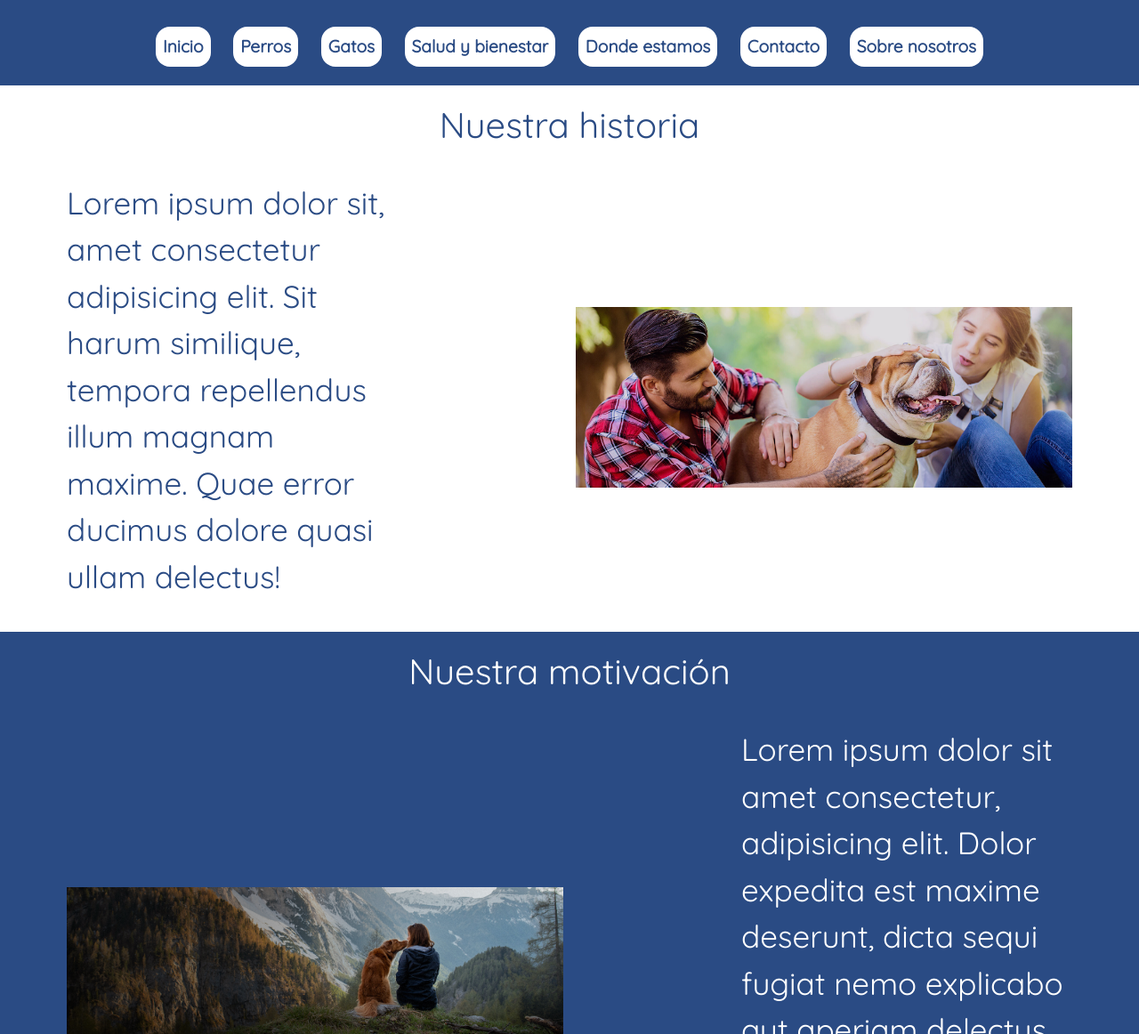
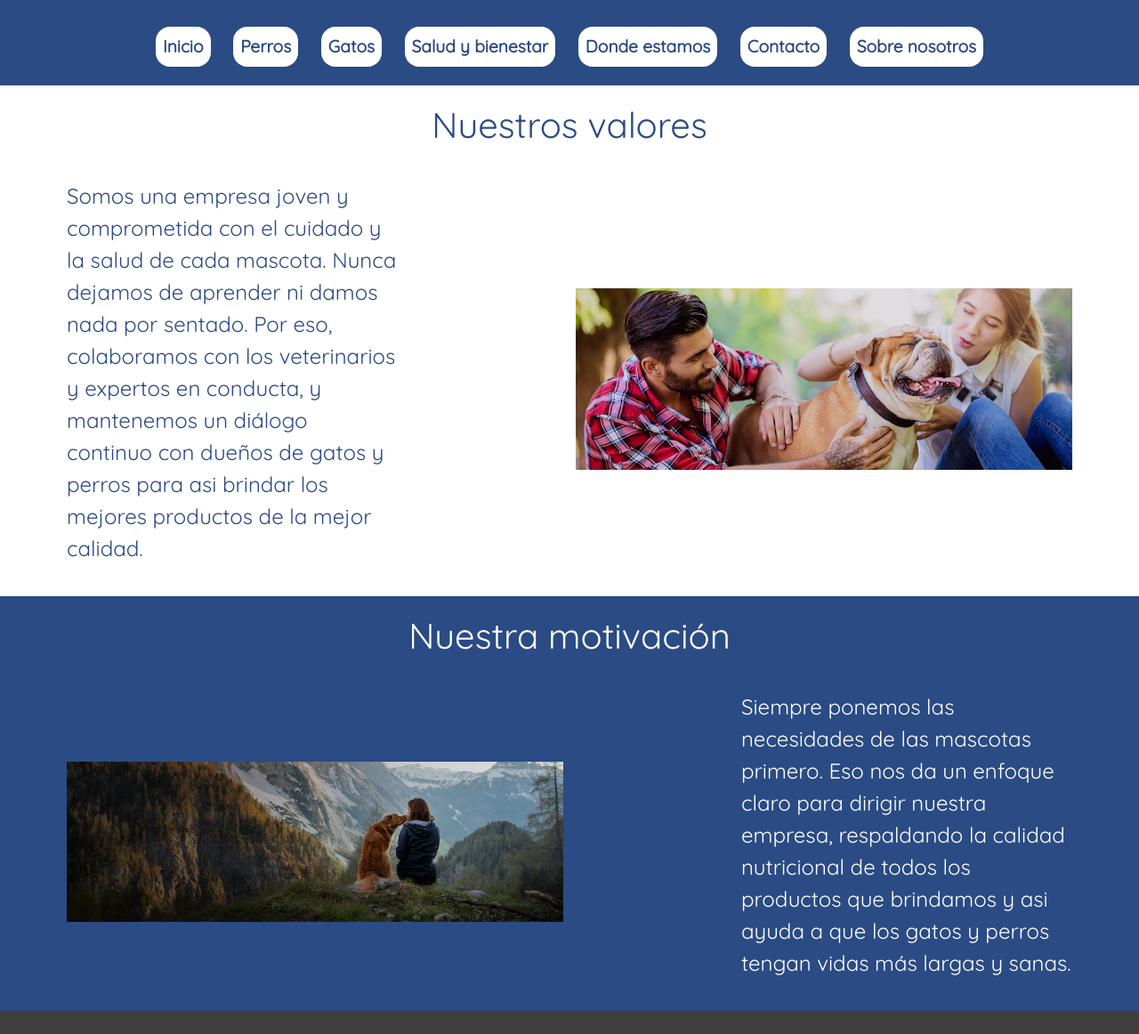
Before and after one commit to CristianRondan/LucimarPetShop---Entrega-Final---Cristian-Rondan, a plain HTML site: page pages/sobrenosotros.html in a window 1280 px wide. Shown: the part 80-1242 px from the top of the page at 89% size. Drawn offline with nearby package versions, Linux system fonts and the light colour scheme.

Commit message:
Modificacion en la pagina sobre nosotros. Se cambio los textos y los tamaños de fuentes de los mismos

```diff
--- a/css/estilo.css
+++ b/css/estilo.css
@@ -1498,7 +1498,7 @@ transform: scale(1.1);
 .nosotros__historia--section--div p{
     width: 30%;
     height: 1fr;
-    font-size: 35px;
+    font-size: 1.5rem;
     text-align: left;
 }
 
@@ -1530,7 +1530,7 @@ transform: scale(1.1);
 .nosotros__motivacion--section--div p{
     width: 30%;
     height: 1fr;
-    font-size: 35px;
+    font-size: 1.5rem;
     text-align: left;
 }
 
--- a/pages/sobrenosotros.html
+++ b/pages/sobrenosotros.html
@@ -47,11 +47,9 @@
 <!------------------------------main----------------------------------->
     <main>
         <section class="nosotros__historia--section">
-            <h1> Nuestra historia</h1>
+            <h1> Nuestros valores</h1>
             <div class="nosotros__historia--section--div">
-                <p>
-                    Lorem ipsum dolor sit, amet consectetur adipisicing elit. Sit harum similique, tempora repellendus illum magnam maxime. Quae error ducimus dolore quasi ullam delectus!
-                </p>
+                <p>Somos una empresa joven y comprometida con el cuidado y la salud de cada mascota. Nunca dejamos de aprender ni damos nada por sentado. Por eso, colaboramos con los veterinarios y expertos en conducta, y mantenemos un diálogo continuo con dueños de gatos y perros para asi brindar los mejores productos de la mejor calidad.</p>
                 <img src="../images/nuestra-histotia.jpg" alt="">
             </div>
         </section>
@@ -61,7 +59,7 @@
             <div class="nosotros__motivacion--section--div">
                 <img src="../images/nuestra-motivacion.png" alt="">
                 <p>
-                    Lorem ipsum dolor sit amet consectetur, adipisicing elit. Dolor expedita est maxime deserunt, dicta sequi fugiat nemo explicabo aut aperiam delectus ab quo provident odit adipisci, itaque a perferendis veritatis.
+                    Siempre ponemos las necesidades de las mascotas primero. Eso nos da un enfoque claro para dirigir nuestra empresa, respaldando la calidad nutricional de todos los productos que brindamos y asi ayuda a que los gatos y perros tengan vidas más largas y sanas.
                 </p>
             </div>
         </section>
```
